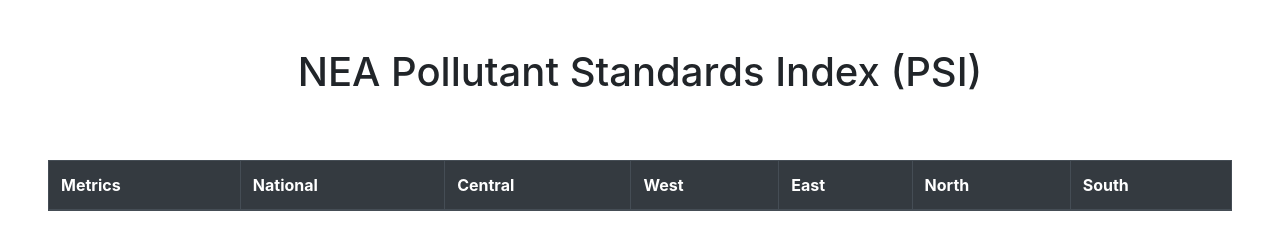
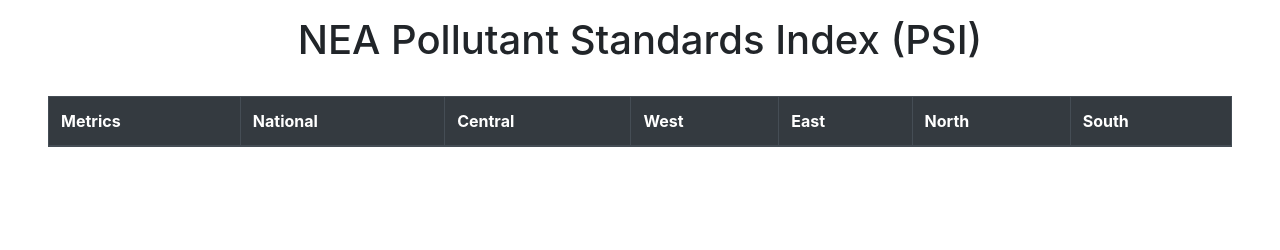
Before and after one commit to claudialow/CSC3007-assignment1, a plain HTML site: page index.html in a window 1280 px wide. Drawn offline with nearby package versions, Linux system fonts and the light colour scheme; no server answers.

Commit message:
changed padding for header

```diff
--- a/index.html
+++ b/index.html
@@ -18,7 +18,7 @@
 </head>
 <body>
 
-<h1 class = "p-5 text-center">NEA Pollutant Standards Index (PSI)</h1>
+<h1 class = "p-3 text-center">NEA Pollutant Standards Index (PSI)</h1>
 
 <p></p>
 <div id = "main" class = "mx-5">
```
